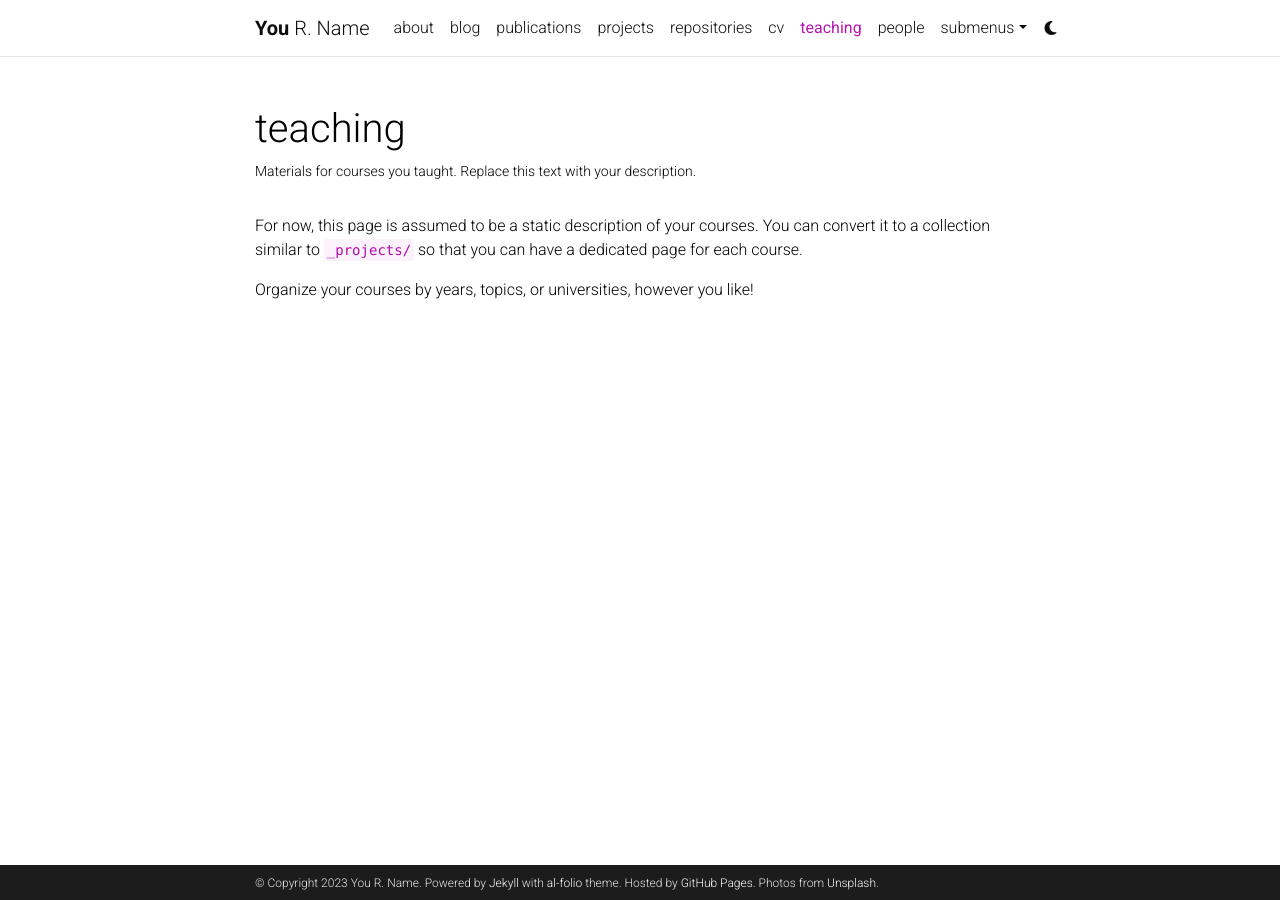
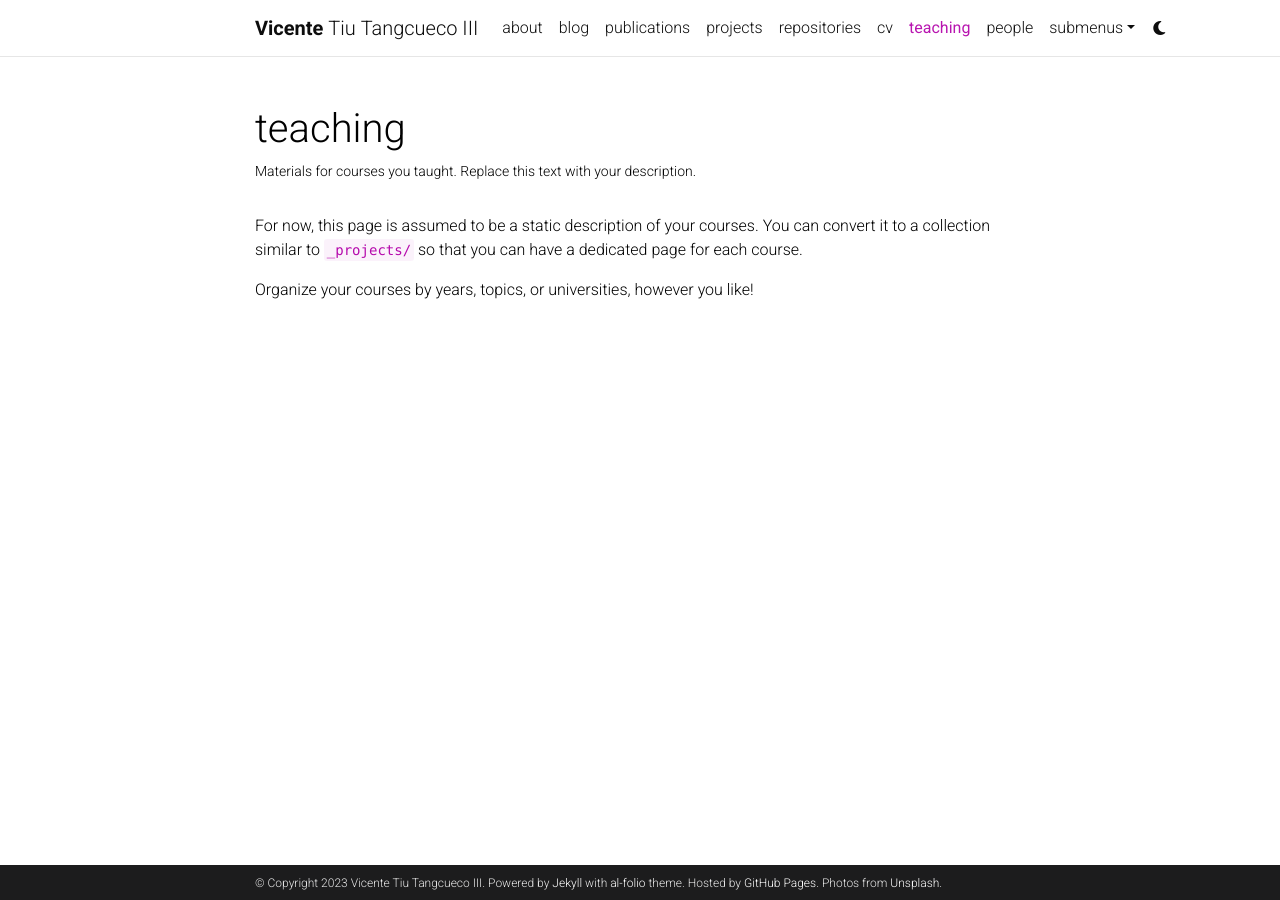
Before and after one commit to vicente-iii/vicente-iii.github.io, a Jekyll site: the page built from _pages/teaching.md, in a window 1280 px wide. Built offline with Jekyll 4.4.1, drawn with Linux system fonts in a browser that asks for light colours; comment, search, counter and statistics services are not loaded; a style sheet for code colours, icons or effects is not loaded.

Commit message:
Added personal details to _config.yml

```diff
--- a/_config.yml
+++ b/_config.yml
@@ -3,10 +3,10 @@
 # -----------------------------------------------------------------------------
 
 title: blank # the website title (if blank, full name will be used instead)
-first_name: You
-middle_name: R.
-last_name: Name
-email: you@example.com
+first_name: Vicente
+middle_name: Tiu
+last_name: Tangcueco III
+email: vicente_iii@tangcueco.com.ph
 description: > # the ">" symbol means to ignore newlines until "footer_text:"
   A simple, whitespace theme for academics. Based on [*folio](https://github.com/bogoli/-folio) design.
 footer_text: >
@@ -18,8 +18,8 @@
 lang: en # the language of your site (for example: en, fr, cn, ru, etc.)
 icon: ⚛️  # the emoji used as the favicon (alternatively, provide image name in /assets/img/)
 
-url: https://alshedivat.github.io # the base hostname & protocol for your site
-baseurl: /al-folio # the subpath of your site, e.g. /blog/
+url: https://vicente-iii.github.io # the base hostname & protocol for your site
+baseurl:  # the subpath of your site, e.g. /blog/
 last_updated: false # set to true if you want to display last updated in the footer
 impressum_path:  # set to path to include impressum link in the footer, use the same path as permalink in a page, helps to conform with EU GDPR
 
```
